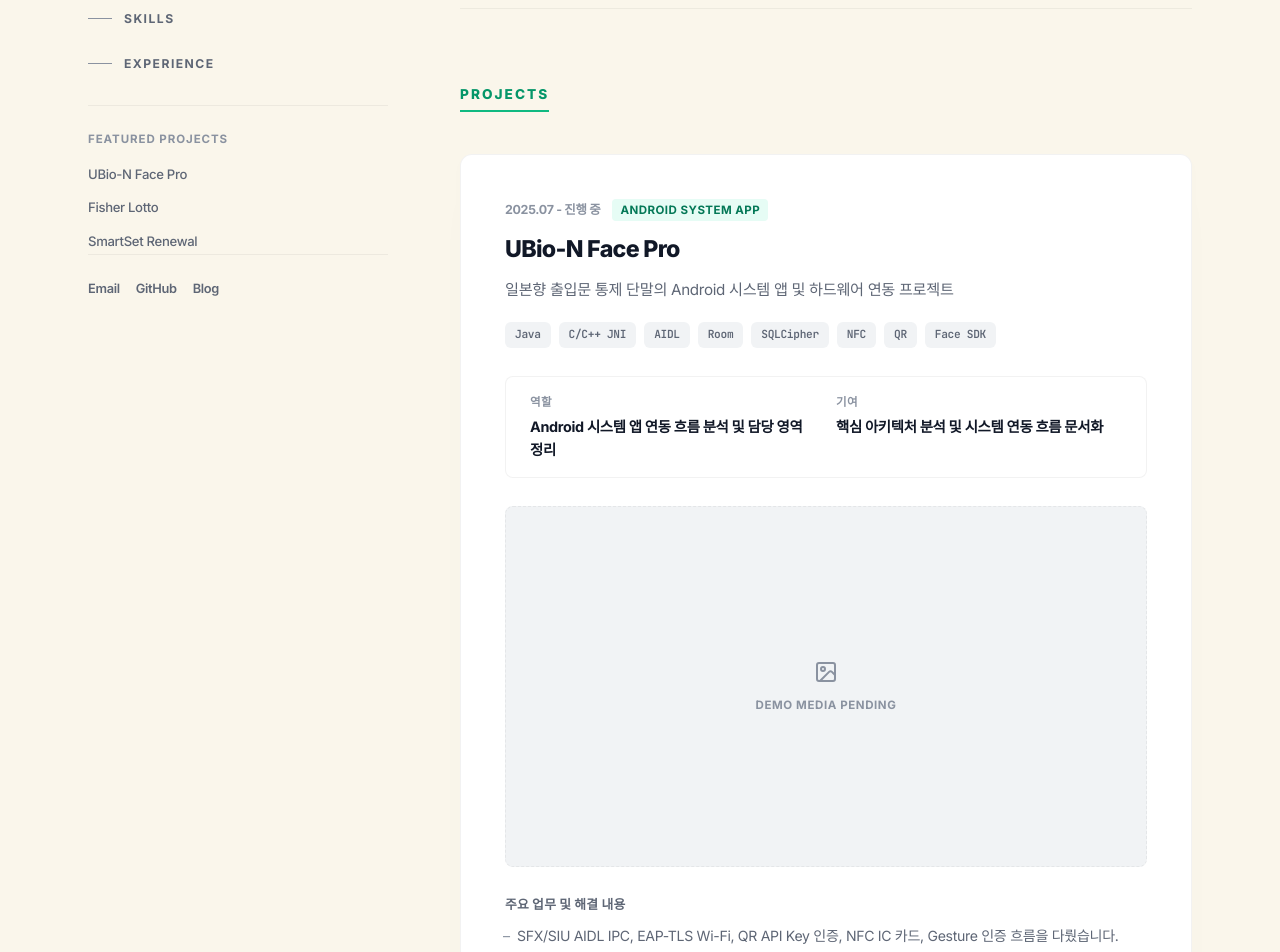
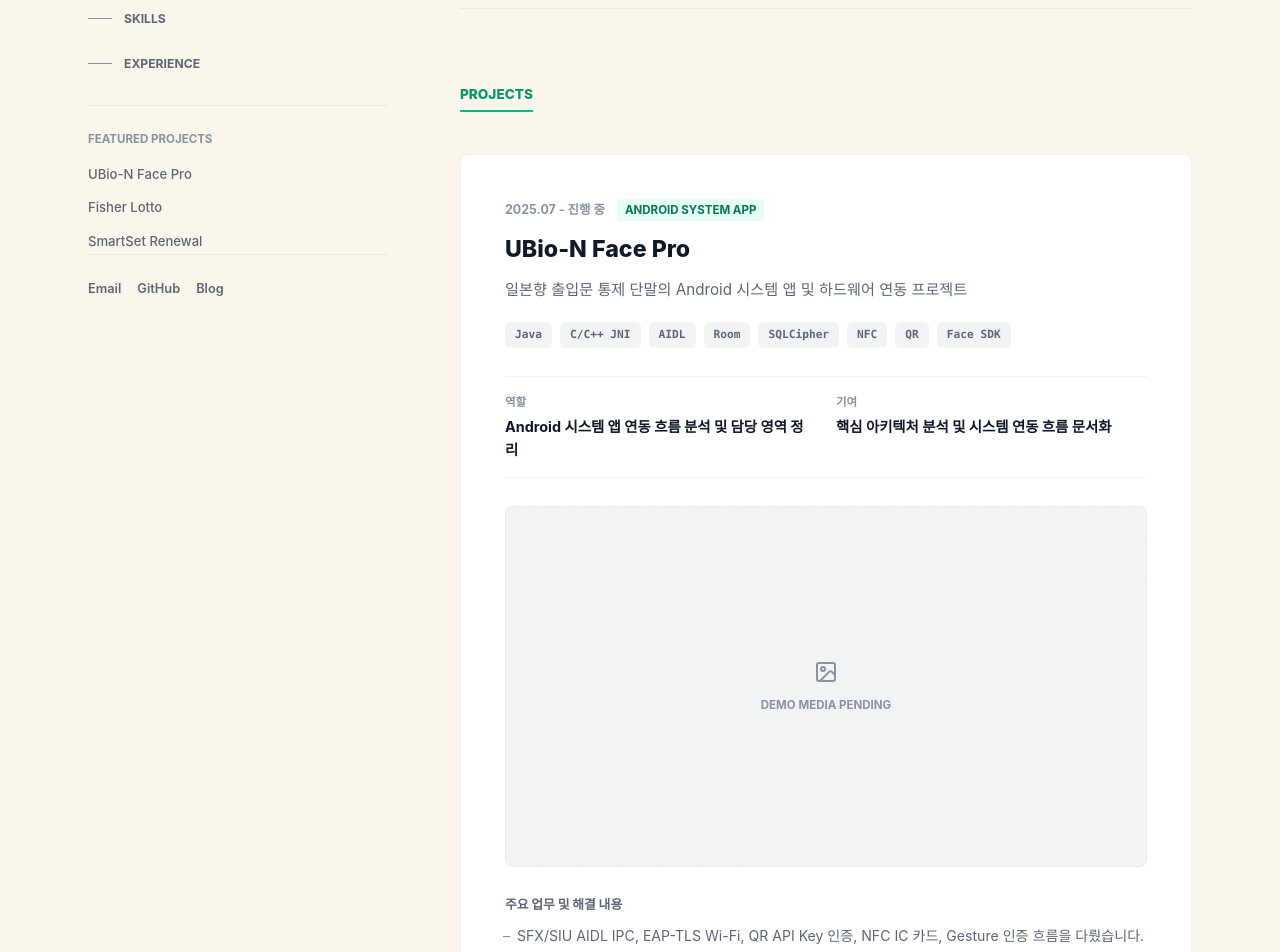
Before and after one commit to E1jeong/portfolio, a Next.js app: page / in a window 1280 px wide. Shown: the part 420-1372 px from the top of the page. Built offline with nearby package versions, Linux system fonts and the light colour scheme.

Commit message:
fix: align portfolio project order and typography

```diff
--- a/app/globals.css
+++ b/app/globals.css
@@ -15,8 +15,8 @@
   --accent-soft: #e6fcf5;     /* Soft Mint Green for badges and active backgrounds */
   --accent-strong: #047857;   /* Forest Green for readable highlighted tags and badge text */
 
-  --font-sans: var(--font-inter), -apple-system, BlinkMacSystemFont, "Segoe UI", Roboto, "Helvetica Neue", Arial, "Apple SD Gothic Neo", "Pretendard", "Noto Sans KR", sans-serif;
-  --font-mono: var(--font-jetbrains-mono), SFMono-Regular, Consolas, "Liberation Mono", Menlo, Courier, monospace;
+  --font-sans: -apple-system, BlinkMacSystemFont, "Segoe UI", Roboto, "Helvetica Neue", Arial, "Apple SD Gothic Neo", "Pretendard", "Noto Sans KR", sans-serif;
+  --font-mono: SFMono-Regular, Consolas, "Liberation Mono", Menlo, Courier, monospace;
 }
 
 * {
@@ -37,7 +37,7 @@ body {
   -webkit-font-smoothing: antialiased;
   -moz-osx-font-smoothing: grayscale;
   line-height: 1.6;
-  letter-spacing: -0.02em; /* Tighter letter spacing for clean editorial look */
+  letter-spacing: 0;
 }
 
 a {
@@ -92,7 +92,7 @@ a {
   font-size: 0.8rem;
   font-weight: 700;
   color: var(--text-muted);
-  letter-spacing: 0.08em;
+  letter-spacing: 0;
   text-transform: uppercase;
   margin-bottom: 8px;
 }
@@ -100,7 +100,7 @@ a {
 .profile-name {
   font-size: 2.4rem;
   font-weight: 800;
-  letter-spacing: -0.04em;
+  letter-spacing: 0;
   line-height: 1.05;
   color: var(--accent);
 }
@@ -139,7 +139,7 @@ a {
   color: var(--text-muted);
   font-size: 0.76rem;
   font-weight: 700;
-  letter-spacing: 0.12em;
+  letter-spacing: 0;
   transition: color 0.3s ease;
 }
 
@@ -182,7 +182,7 @@ a {
   font-weight: 700;
   color: var(--text-light);
   text-transform: uppercase;
-  letter-spacing: 0.08em;
+  letter-spacing: 0;
   margin-bottom: 12px;
 }
 
@@ -264,7 +264,7 @@ a {
   line-height: 1.55;
   color: var(--text);
   margin-bottom: 24px;
-  letter-spacing: -0.03em;
+  letter-spacing: 0;
 }
 
 .lead-subdescription {
@@ -278,7 +278,7 @@ a {
   font-size: 0.85rem;
   font-weight: 800;
   color: var(--accent);
-  letter-spacing: 0.15em;
+  letter-spacing: 0;
   margin-bottom: 48px;
   position: relative;
   display: inline-block;
@@ -305,7 +305,7 @@ a {
   position: relative;
   background: var(--surface);
   border: 1px solid var(--line);
-  border-radius: 12px;
+  border-radius: 8px;
   padding: 44px;
   box-shadow: 0 4px 12px rgba(0, 0, 0, 0.015), 0 20px 48px -15px rgba(0, 0, 0, 0.025);
   cursor: pointer;
@@ -342,7 +342,7 @@ a {
   font-weight: 700;
   color: var(--accent-strong);
   text-transform: uppercase;
-  letter-spacing: 0.04em;
+  letter-spacing: 0;
   background: var(--accent-soft);
   padding: 2px 8px;
   border-radius: 4px;
@@ -357,7 +357,7 @@ a {
   font-weight: 800;
   color: var(--text);
   margin-bottom: 10px;
-  letter-spacing: -0.03em;
+  letter-spacing: 0;
   transition: color 0.3s ease;
 }
 
@@ -397,10 +397,9 @@ a {
   display: grid;
   grid-template-columns: repeat(2, 1fr);
   gap: 20px;
-  background: var(--surface);
-  border: 1px solid var(--line);
-  border-radius: 8px;
-  padding: 16px 24px;
+  border-top: 1px solid var(--line);
+  border-bottom: 1px solid var(--line);
+  padding: 16px 0;
   margin-bottom: 28px;
 }
 
@@ -415,7 +414,7 @@ a {
   font-weight: 700;
   color: var(--text-light);
   text-transform: uppercase;
-  letter-spacing: 0.04em;
+  letter-spacing: 0;
 }
 
 .meta-value {
@@ -443,7 +442,7 @@ a {
   font-weight: 800;
   color: var(--text-muted);
   text-transform: uppercase;
-  letter-spacing: 0.02em;
+  letter-spacing: 0;
 }
 
 .details-list {
@@ -580,7 +579,7 @@ a {
   font-weight: 800;
   line-height: 1.06;
   color: var(--text);
-  letter-spacing: -0.04em;
+  letter-spacing: 0;
 }
 
 .detail-summary {
@@ -600,7 +599,7 @@ a {
   font-size: 0.8rem;
   font-weight: 800;
   color: var(--accent);
-  letter-spacing: 0.12em;
+  letter-spacing: 0;
   text-transform: uppercase;
 }
 
@@ -657,7 +656,7 @@ a {
   font-size: 0.78rem;
   font-weight: 700;
   color: var(--text-muted);
-  letter-spacing: 0.08em;
+  letter-spacing: 0;
   text-transform: uppercase;
 }
 
@@ -775,7 +774,7 @@ a {
   border-top: 1px solid var(--line);
   color: var(--text-light);
   font-size: 0.74rem;
-  letter-spacing: 0.02em;
+  letter-spacing: 0;
 }
 
 /* Media Placeholder Styles */
@@ -814,7 +813,7 @@ a {
 .placeholder-text {
   font-size: 0.72rem;
   font-weight: 700;
-  letter-spacing: 0.05em;
+  letter-spacing: 0;
   text-transform: uppercase;
 }
 
--- a/app/layout.tsx
+++ b/app/layout.tsx
@@ -1,18 +1,5 @@
 import type { Metadata } from "next";
-import { Inter, JetBrains_Mono } from "next/font/google";
 import "./globals.css";
-
-const inter = Inter({
-  subsets: ["latin"],
-  variable: "--font-inter",
-  display: "swap",
-});
-
-const jetbrainsMono = JetBrains_Mono({
-  subsets: ["latin"],
-  variable: "--font-jetbrains-mono",
-  display: "swap",
-});
 
 export const metadata: Metadata = {
   title: "이원정 | Android Developer",
@@ -30,7 +17,7 @@ export default function RootLayout({
   children: React.ReactNode;
 }>) {
   return (
-    <html lang="ko" className={`${inter.variable} ${jetbrainsMono.variable}`}>
+    <html lang="ko">
       <body>{children}</body>
     </html>
   );
--- a/app/page.tsx
+++ b/app/page.tsx
@@ -120,7 +120,7 @@ export default function Home() {
             </ul>
           </nav>
 
-          {/* Quick shortcuts for top projects (Sorted by Time Chronologically) */}
+          {/* Quick shortcuts for top projects */}
           <div className="shortcuts-wrapper" aria-label="대표 프로젝트 바로가기">
             <p className="shortcuts-title">Featured Projects</p>
             <ul className="shortcuts-list">
--- a/data/portfolio.ts
+++ b/data/portfolio.ts
@@ -152,7 +152,7 @@ export const projects: Project[] = [
   },
   {
     id: "hitec-c-projects",
-    name: "HiTec Embedded C Projects",
+    name: "Hitec Embedded C Projects",
     summary: "계량기 및 단말기 펌웨어 구조를 분석하고 일부 기능 흐름을 파악한 C 프로젝트",
     period: "2021 - 2025",
     type: "Embedded C",
```
Also changed, not shown: 1 other file (tests, documents, lock files or other folders).
